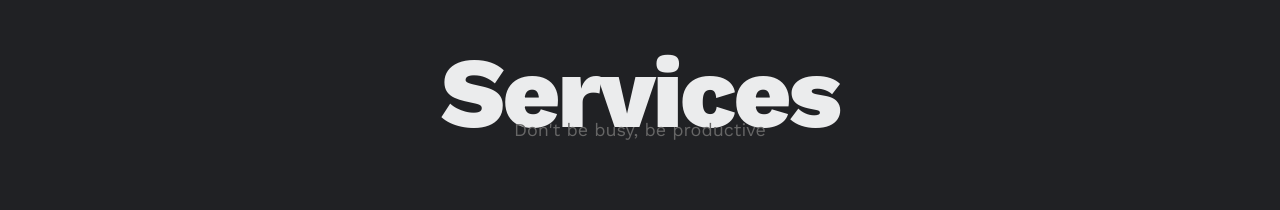
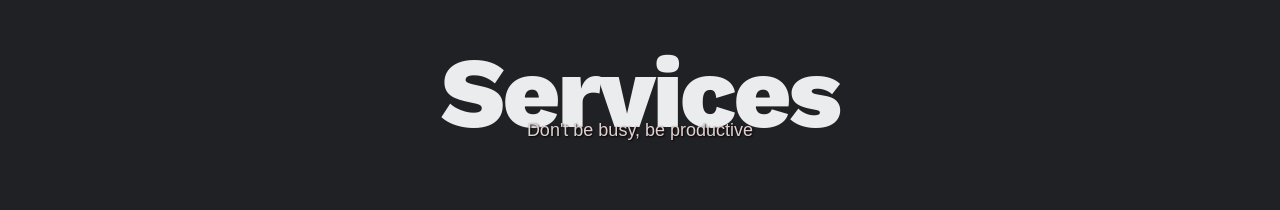
Before and after one commit to osamamohamed72/Template1, a plain HTML site: page index.html in a window 1280 px wide. Shown: the part 1180-1390 px from the top of the page. Drawn offline with nearby package versions, Linux system fonts and the light colour scheme.

Commit message:
Add files via upload

```diff
--- a/css/Leon.css
+++ b/css/Leon.css
@@ -83,9 +83,10 @@ margin: 0;
 .light-headings + p{
     margin: -30px 0 0;
     font-size: 18px;
-    color: #666;
+    color: #e2d0d0;
+    font-family: fantasy;
     text-align: center;
-}
+    text-shadow: 1px 1px 2px black;}
 /* End Components  */
 
 /* Header Start */
```
